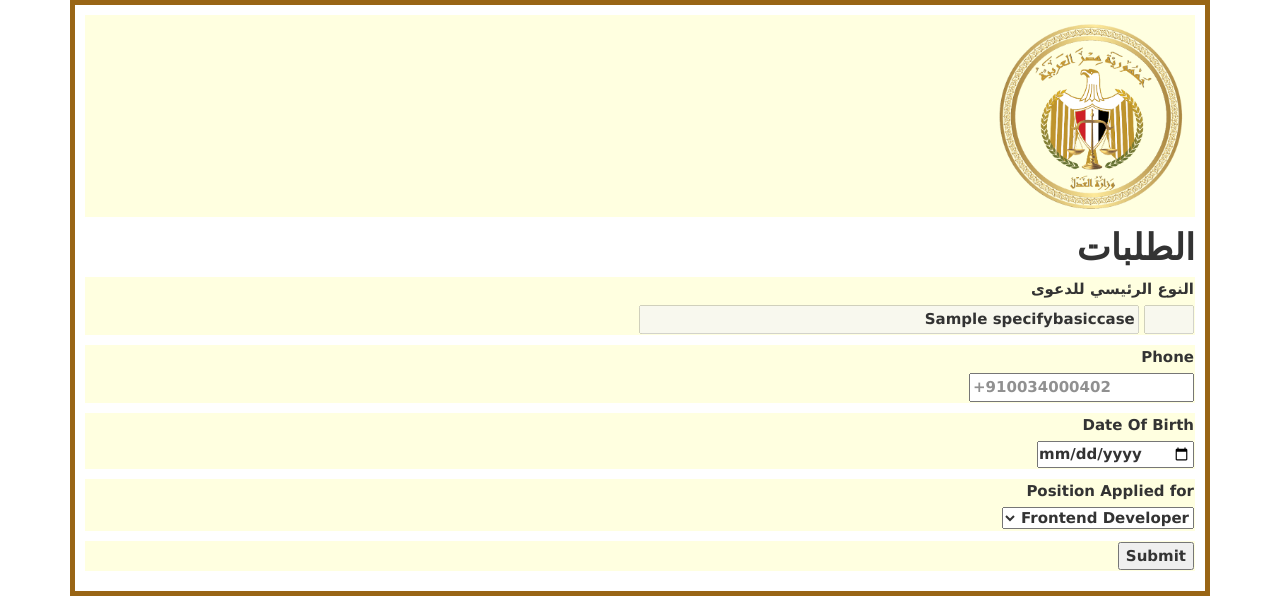
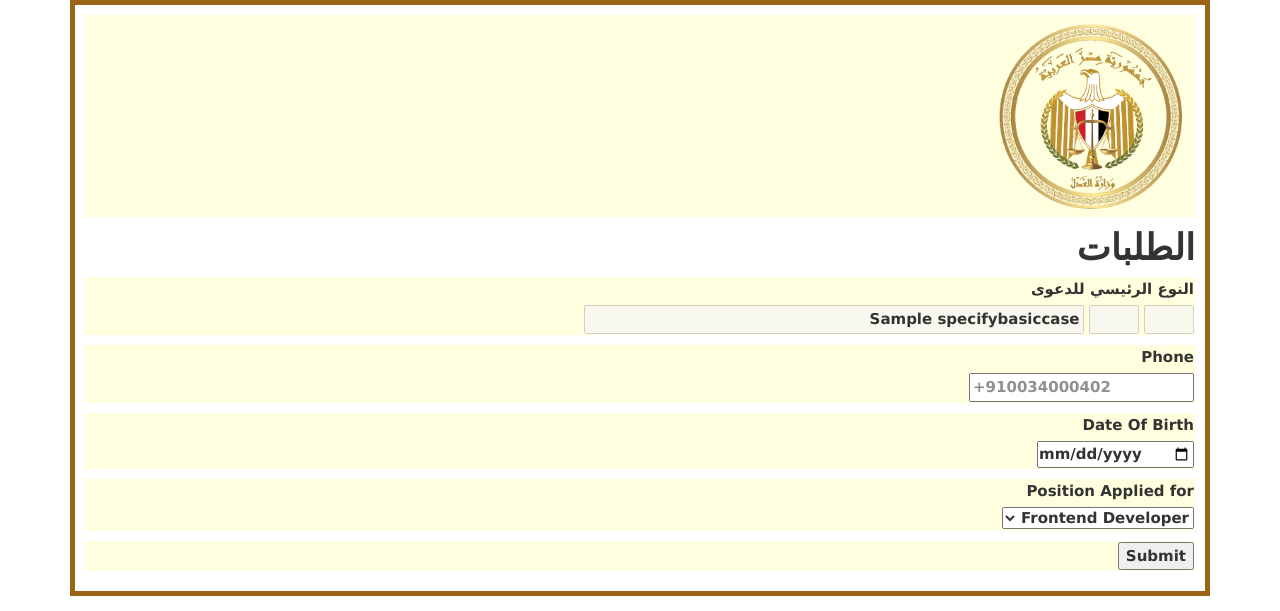
Before and after one commit to MohamedMoghazy1975/mojjf, a Flask app: template templates/request.html in a window 1280 px wide. Shown: the top 611 px of the page. Run offline with Flask 3, Linux system fonts and the light colour scheme; the template is opened without the code that fills it: most values are stand-ins (such as "Sample title", 1, 10 or a date in 2020); some libraries are stand-ins or nearby versions.

Commit message:
Version 1.1.9

```diff
--- a/app.py
+++ b/app.py
@@ -1,12 +1,15 @@
-from flask import Flask, jsonify, render_template, request
+from flask import Flask, jsonify, render_template, request, session, redirect
 
 from database import load_basiccase, load_court_from_db, load_courts, load_gdwl, load_basiccasetype_from_db
 
 
 
 app = Flask(__name__)
+app.secret_key = "1234567891011121314151617181920"
 
 
+# this route to home.html and load all courts data and show it in the home page
+# all data in tbcourts variable the variable is a jsonify to /api/mydataapi
 @app.route("/")
 def hello_world():
   tbcourts = load_courts()
@@ -25,6 +28,7 @@
 @app.route("/court/<id>")
 def show_onecourtonhtml(id):
   court = load_court_from_db(id)
+  session['my_variable'] = (id)
   return render_template ("court.html", court=court)
 
 @app.route("/gdwl/<id>")
--- a/templates/courts.html
+++ b/templates/courts.html
@@ -3,7 +3,9 @@
       <tr>
         <th class="text-right"><h5><strong>{{eachcourt['CourtName']}}</strong></h5></th>
         <th><a class="btn btn-warning" class="align-center" href="/court/{{eachcourt['CourtID']}}">اختار نوع المحكمة</a></th>
-       </tr>
+        </p>
+
+      </tr>
     </thead>
     <tbody>
       <tr>
--- a/templates/home.html
+++ b/templates/home.html
@@ -15,11 +15,12 @@
   </div>
   <div><h3><strong>درجة المحكمة</strong></h3></div>
   <p>
+
 {% for eachcourt in tbcourts %}
- {%include'courts.html'%}
+    {%include'courts.html'%}
         {%endfor%}
 
-        </p>
+
   <div>
   <p><b>
         تفرض الدولة دفع رسوم قضائية على الدعاوى التى يتم رفعها أمام المحاكم، ويقصد بالرسوم القضائية هى المبالغ التى تحصلها الدولة عن طريق قلم الكتاب فى المحاكم من أطراف الدعوى          </b></p>
--- a/templates/request.html
+++ b/templates/request.html
@@ -8,12 +8,12 @@
       <img src="/static/MOJPIC.png" style="height:200px;">
     </div
     <div><h1><strong>الطلبات</strong></h1></div>
-
     <form>
 
          <div>
           <label for="number">النوع الرئيسي للدعوى</label><br>
-          <b><input type="number" value="{{variable_to_pass}}" maxlength = "2" style = "width :50px" disabled ><b>
+            <b><input type="number" value="{{ session['my_variable'] }}" maxlength = "2" style = "width :50px" disabled ><b>
+           <b><input type="number" value="{{variable_to_pass}}" maxlength = "2" style = "width :50px" disabled ><b>
           <input type="text"  value="{{specifybasiccase[0].BasicCaseTypeName}}" style = "width : 500px" disabled >
         </div>
         <div>
```
